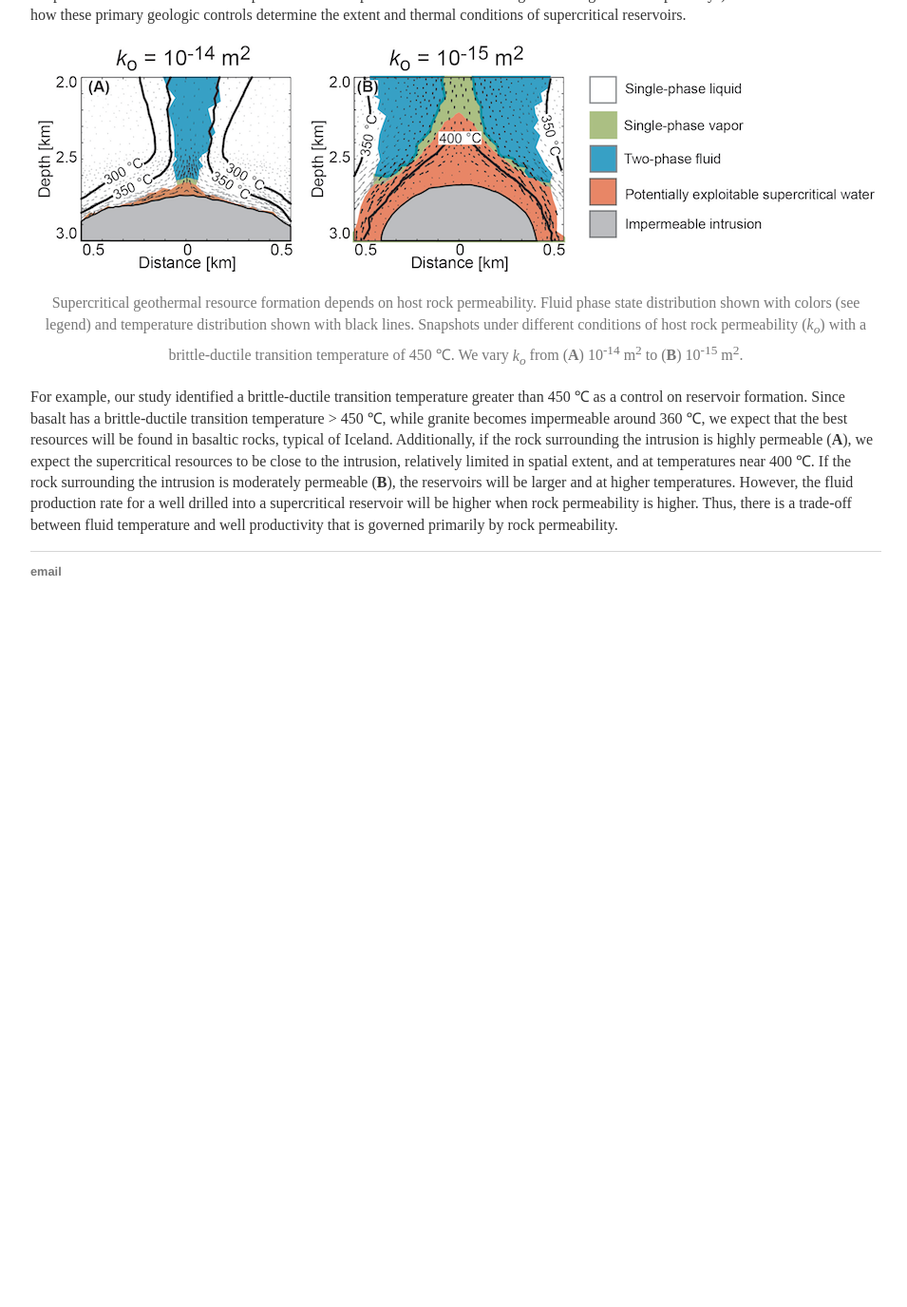
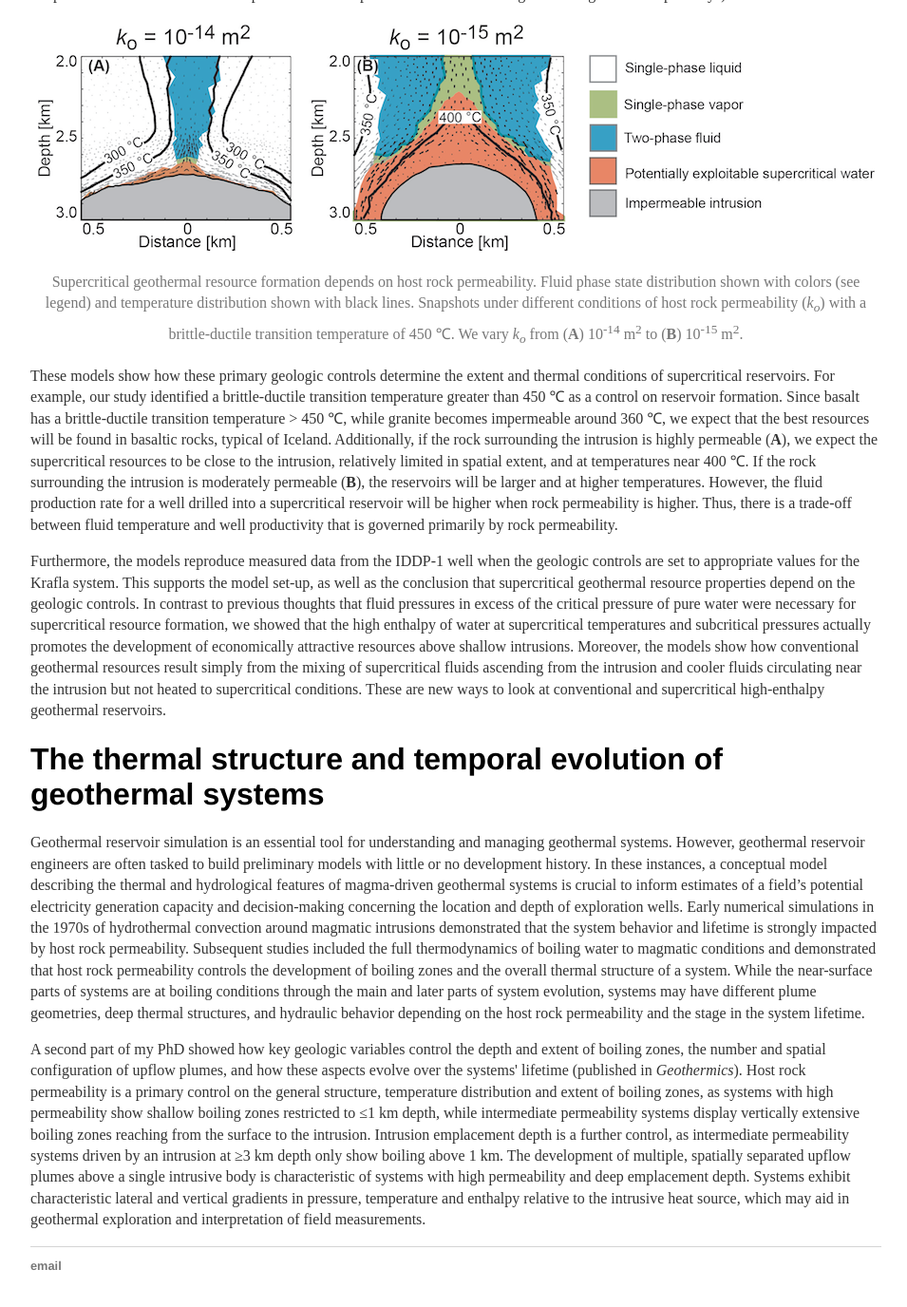
Before and after one commit to two-phaseflow/two-phaseflow.github.io, a Jekyll site: the page built from research/index.html, in a window 1280 px wide and 1400 px high, scrolled down 750 px. Shown: the top 1376 px of the window at 95% size, without its empty margins (160-1115 px from the left). Built offline with Jekyll 4.4.1, drawn with Linux system fonts in a browser that asks for light colours; before the commit the page ends 1419 px from its top, so only the background shows below that; some of the changed text lies outside the part shown.

Commit message:
Update index.html

```diff
--- a/research/index.html
+++ b/research/index.html
@@ -38,12 +37,44 @@ title: Samuel Scott's Research
 	   under different conditions of host rock permeability (<i>k<sub>o</sub></i>) with a brittle-ductile transition temperature of 450 &#8451.
 	   We vary <i>k<sub>o</sub></i> from (<b>A</b>) 10<sup>-14</sup> m<sup>2</sup>  to (<b>B</b>) 10<sup>-15</sup> m<sup>2</sup>." %}
 
-	<p> For example, our study identified a brittle-ductile transition temperature greater than 450 &#8451 as a control on reservoir formation. Since
+	<p> These models show how these primary geologic controls determine the extent and thermal conditions
+	of supercritical reservoirs. For example, our study identified a brittle-ductile transition temperature greater than 450 &#8451 as a control on reservoir formation. Since
 	basalt has a brittle-ductile transition temperature &gt 450 &#8451, while granite becomes impermeable around 360 &#8451, we expect that the best resources will
 	be found in basaltic rocks, typical of Iceland. Additionally, if the rock surrounding the intrusion is highly permeable (<b>A</b>), we expect the
 	supercritical resources to be close to the intrusion, relatively limited in spatial extent, and at temperatures near 400 &#8451. If the rock surrounding
 	the intrusion is moderately permeable (<b>B</b>), the reservoirs will be larger and at higher temperatures. However, the fluid production rate for a well
 	drilled into a supercritical reservoir will be higher when rock permeability is higher. Thus, there is a trade-off between fluid temperature and well
 	productivity that is governed primarily by rock permeability. </p>
+	<p> Furthermore, the models reproduce measured data from the IDDP-1 well when the geologic controls are set
+	to appropriate values for the Krafla system. This supports the model set-up, as well as the conclusion that supercritical
+	geothermal resource properties depend on the geologic controls. In contrast to previous thoughts that fluid pressures in
+	excess of the critical pressure of pure water were necessary for supercritical resource formation, we showed that the high
+	enthalpy of water at supercritical temperatures and subcritical pressures actually promotes the development of economically
+	attractive resources above shallow intrusions. Moreover, the models show how conventional geothermal resources result simply from
+	the mixing of supercritical fluids ascending from the intrusion and cooler fluids circulating near the intrusion but not heated
+	to supercritical conditions. These are new ways to look at conventional and supercritical high-enthalpy geothermal reservoirs. </p>
+
+	<h1>The thermal structure and temporal evolution of geothermal systems</h1>
+	<p> Geothermal reservoir simulation is an essential tool for understanding and managing geothermal systems. However, geothermal reservoir
+	engineers are often tasked to build preliminary models with little or no development history. In these instances, a conceptual
+	model describing the thermal and hydrological features of magma-driven geothermal systems is crucial to inform estimates of a field’s
+	potential electricity generation capacity and decision-making concerning the location and depth of exploration wells. Early numerical
+	simulations in the 1970s of hydrothermal convection around magmatic intrusions demonstrated that the system behavior and lifetime is
+	strongly impacted by host rock permeability. Subsequent studies included the full thermodynamics of boiling water to magmatic
+	conditions and demonstrated that host rock permeability controls the development of boiling zones and the overall thermal structure
+	of a system. While the near-surface parts of systems are at boiling conditions through the main and later parts of system evolution,
+	systems may have different plume geometries, deep thermal structures, and hydraulic behavior depending on the host rock permeability
+	and the stage in the system lifetime. </p>
+	<p>A second part of my PhD showed how key geologic variables control the depth and extent of boiling zones, the number and spatial
+	configuration of upflow plumes, and how these aspects evolve over the systems' lifetime (published in <i>Geothermics</i>). Host rock
+	permeability is a primary control on the general structure, temperature distribution and extent of boiling zones, as systems
+	with high permeability show shallow boiling zones restricted to ≤1 km depth, while intermediate permeability systems display
+	vertically extensive boiling zones reaching from the surface to the intrusion.  Intrusion emplacement depth is a further control,
+	as intermediate permeability systems driven by an intrusion at ≥3 km depth only show boiling above 1 km. The development of
+	multiple, spatially separated upflow plumes above a single intrusive body is characteristic of systems with high permeability and
+	deep emplacement depth. Systems exhibit characteristic lateral and vertical gradients in pressure, temperature and enthalpy
+	relative to the intrusive heat source, which may aid in geothermal exploration and interpretation of field measurements.
+      </p>
+
 
 </div><!-- /.blurb -->
```
Also changed, not shown: other parts of research/index.html (+1 -2 lines).
